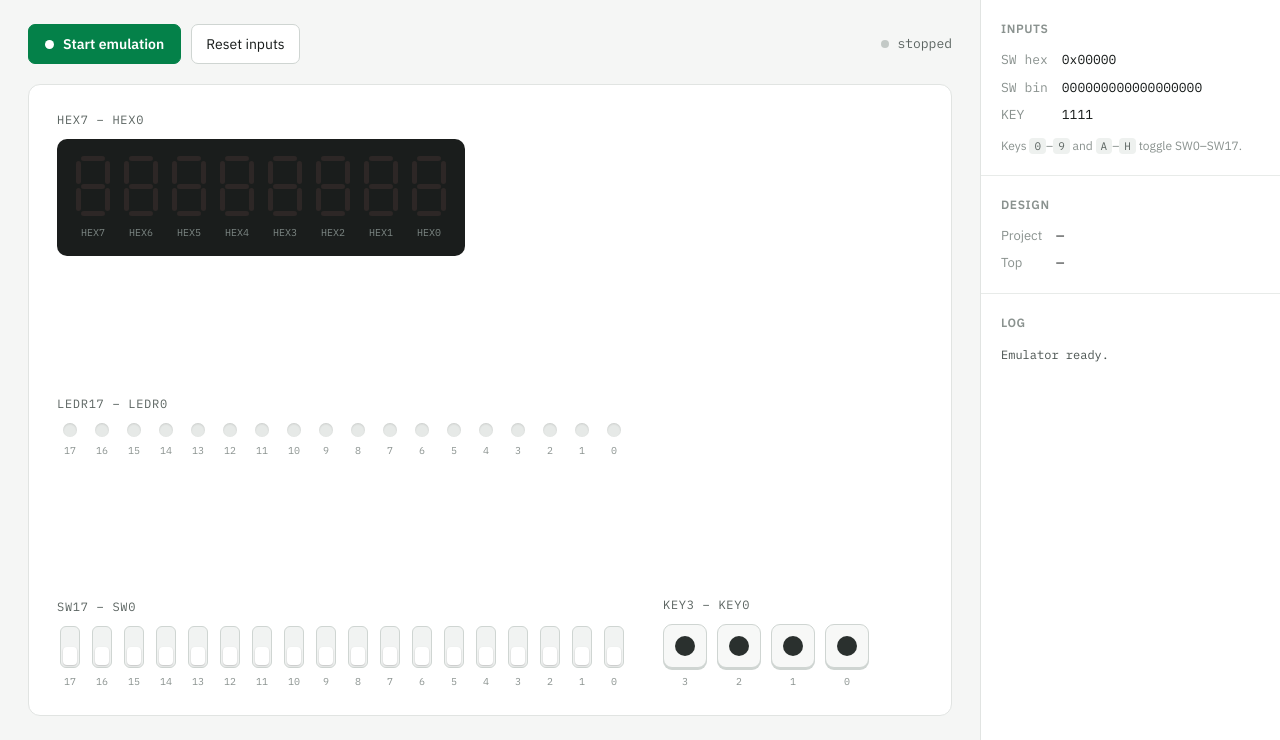
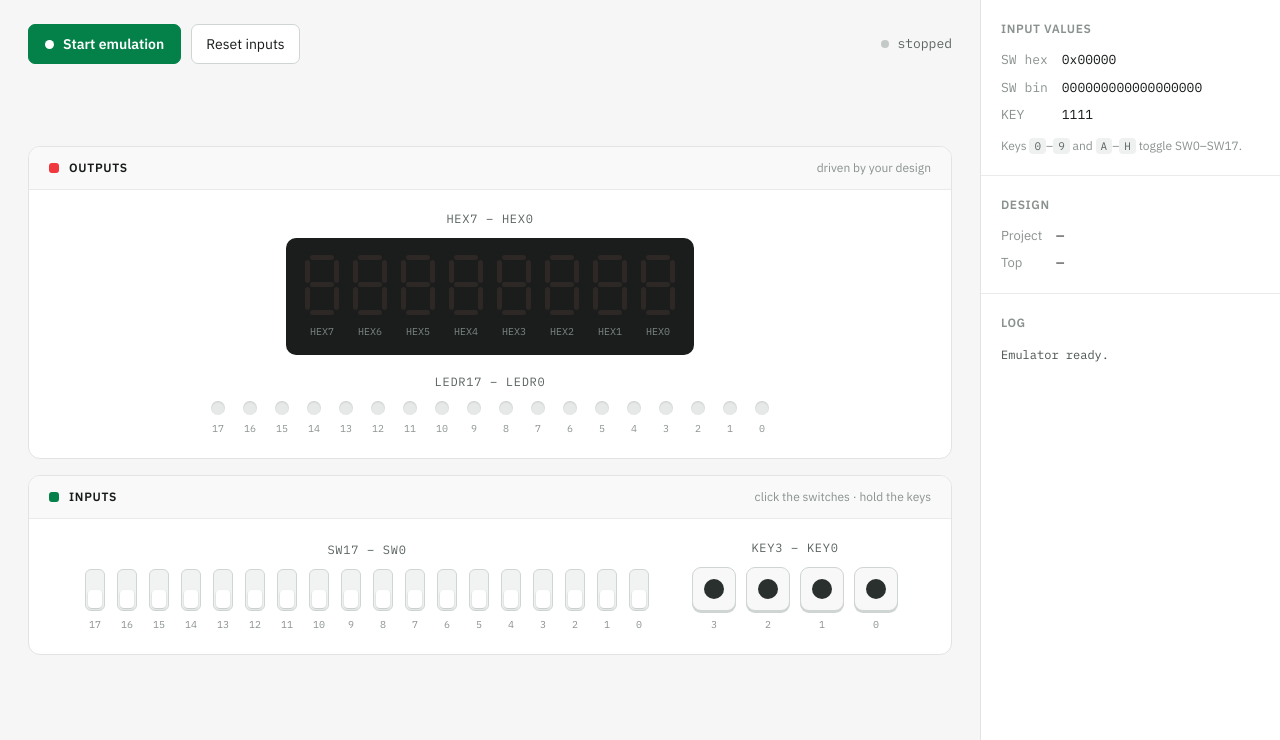
Before and after one commit to eduardobatista/FPGAEmuWeb, a Flask app: page /emulation in a window 1280 px wide. Shown: the part 60-800 px from the top of the page. Run offline with Flask 3, Linux system fonts and the light colour scheme; a user stored in the database is signed in; parts of the project's set-up code (start-up, migrations or seed data) failed here and were passed over; some libraries are stand-ins or nearby versions.

Commit message:
Emulation: Outputs and Inputs in separate, labelled panels; centered layout
HEX displays and LEDs stacked closely in an Outputs panel, switches and
keys in an Inputs panel, both centered. Sidebar section renamed to
'Input values'.

Co-Authored-By: Claude Opus 5.5 <noreply@anthropic.com>

```diff
--- a/templates/emulation.html
+++ b/templates/emulation.html
@@ -8,16 +8,23 @@
     .fe-emu-bar .button { height: 40px; }
     #iniciar { padding: 0 16px; }
 
-    .fe-board { flex: 1; background: var(--fe-surface); border: 1px solid var(--fe-border); border-radius: 12px;
-                padding: 26px 28px; display: flex; flex-direction: column; justify-content: space-between; gap: 24px; min-height: 420px; }
-    .fe-group { display: flex; flex-direction: column; gap: 10px; }
+    .fe-board { flex: 1; display: flex; flex-direction: column; justify-content: center; gap: 16px; min-height: 0; }
+    .fe-zone { background: var(--fe-surface); border: 1px solid var(--fe-border); border-radius: 12px; overflow: hidden; }
+    .fe-zone-head { display: flex; align-items: center; gap: 10px; padding: 12px 20px; border-bottom: 1px solid #e8ebe9; background: var(--fe-surface-2); }
+    .fe-zone-mark { width: 10px; height: 10px; border-radius: 3px; flex: none; }
+    .fe-zone.is-outputs .fe-zone-mark { background: #f1383e; }
+    .fe-zone.is-inputs .fe-zone-mark { background: var(--fe-accent); }
+    .fe-zone-title { font-size: 12px; font-weight: 600; color: var(--fe-ink); letter-spacing: .06em; text-transform: uppercase; }
+    .fe-zone-hint { font-size: 12px; color: var(--fe-faint); margin-left: auto; }
+    .fe-zone-body { padding: 20px 28px 22px; display: flex; flex-direction: column; align-items: center; gap: 18px; }
+    .fe-group { display: flex; flex-direction: column; align-items: center; gap: 10px; }
     .fe-group-label { font-family: var(--fe-mono); font-size: 12px; color: var(--fe-muted); letter-spacing: .06em; }
-    .fe-row { display: flex; gap: 36px; align-items: flex-end; flex-wrap: wrap; }
+    .fe-row { display: flex; gap: 40px; align-items: flex-end; justify-content: center; flex-wrap: wrap; }
     .fe-cell { display: flex; flex-direction: column; align-items: center; gap: 6px; }
     .fe-cell-label { font-family: var(--fe-mono); font-size: 10px; color: var(--fe-faint); }
 
     /* seven-segment displays */
-    .fe-hexplate { display: flex; gap: 12px; padding: 16px 18px; background: #1a1d1c; border-radius: 10px; align-self: flex-start; }
+    .fe-hexplate { display: flex; gap: 12px; padding: 16px 18px; background: #1a1d1c; border-radius: 10px; }
     .fe-hexplate .fe-cell { gap: 8px; }
     .fe-hexplate .fe-cell-label { color: #7d8784; }
     .fe-digit { position: relative; width: 36px; height: 62px; }
@@ -88,18 +95,32 @@
               </div>
 
               <div class="fe-board is-stopped" id="board">
+
+                <section class="fe-zone is-outputs" aria-label="Outputs">
+                  <header class="fe-zone-head">
+                    <span class="fe-zone-mark"></span>
+                    <span class="fe-zone-title">Outputs</span>
+                    <span class="fe-zone-hint">driven by your design</span>
+                  </header>
+                  <div class="fe-zone-body">
                     <div class="fe-group">
                       <div class="fe-group-label">HEX7 – HEX0</div>
                       <div class="fe-hexplate" id="hexes"></div>
                     </div>
-
-                <div class="fe-row">
                     <div class="fe-group">
                       <div class="fe-group-label">LEDR17 – LEDR0</div>
                       <div class="fe-leds" id="ledrs"></div>
                     </div>
                   </div>
+                </section>
 
+                <section class="fe-zone is-inputs" aria-label="Inputs">
+                  <header class="fe-zone-head">
+                    <span class="fe-zone-mark"></span>
+                    <span class="fe-zone-title">Inputs</span>
+                    <span class="fe-zone-hint">click the switches · hold the keys</span>
+                  </header>
+                  <div class="fe-zone-body">
                     <div class="fe-row">
                       <div class="fe-group">
                         <div class="fe-group-label">SW17 – SW0</div>
@@ -111,12 +132,15 @@
                       </div>
                     </div>
                   </div>
+                </section>
+
+              </div>
 
             </div>
 
             <aside class="fe-sidebar is-right fe-emu-side">
               <div class="fe-side-section">
-                <div class="section-label">Inputs</div>
+                <div class="section-label">Input values</div>
                 <div class="fe-kv is-mono">
                   <span>SW hex</span><span id="swhex">0x00000</span>
                   <span>SW bin</span><span id="swbin" style="word-break: break-all;">000000000000000000</span>
```
Lines whose indentation alone changed are shown as unchanged.
